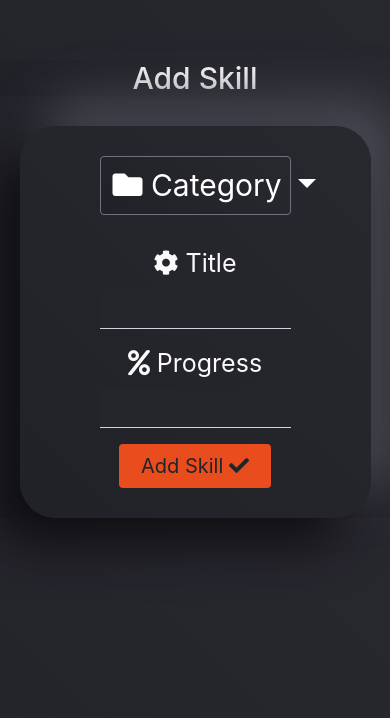
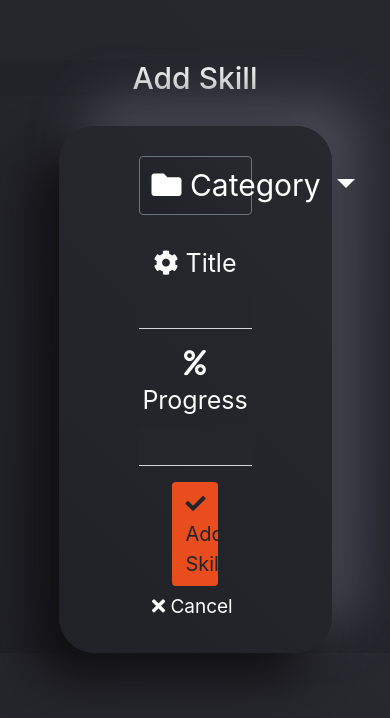
Before and after one commit to TanYa-Go/TanjaG.Portfolio, a Flask app: page /add_skill in a window 390 px wide. Shown: the part 70-788 px from the top of the page. Run offline with Flask 2, Linux system fonts and the light colour scheme; data that the repository does not hold is empty; some libraries are stand-ins or nearby versions; some web fonts are replaced.

Commit message:
Edit styling for add skill form

```diff
--- a/static/css/register.css
+++ b/static/css/register.css
@@ -9,7 +9,7 @@ body {
     margin-bottom: 20px;
   }
   .main-form {
-    width: 50%;
+    width: 60%;
     margin: auto;
     margin-top: 30px;
     padding: 30px 80px;
@@ -27,6 +27,10 @@ body {
      font-size: 20px;
      width: 30%;
 
+  }
+
+  .register-cancel {
+    font-size: 19px;
   }
 
   .form-control {
@@ -62,12 +66,12 @@ body {
   /* --- Media Queries -----*/
   @media only screen and (max-width: 1000px) {
     .main-form {
-      width: 90%;
+      width: 70%;
       font-size: 25px;
   }
 
   .btn-register {
-    width: 80%;
+    width: 40%;
   }
 
   .title-register{
--- a/templates/add_skill.html
+++ b/templates/add_skill.html
@@ -6,9 +6,9 @@
 
         {% include "components/flash.html" %}
         <form class="main-form col-12 col-lg-8 text-center" method="POST" action="{{ url_for('add_skill')}}">
-            <div class="dropdown">
-                <!-- category selection -->
-                <button class="btn btn-secondary dropdown-toggle validate" required type="button" id="dropdownMenuButton" data-toggle="dropdown" aria-haspopup="true" aria-expanded="false">
+
+           <div class="dropdown">
+               <button class="btn btn-secondary dropdown-toggle validate" required type="button" id="dropdownMenuButton" data-toggle="dropdown" aria-haspopup="true" aria-expanded="false">
                     <i class="fas fa-folder"></i> Category
                 </button>
                 <div class="dropdown-menu" aria-labelledby="dropdownMenuButton">
@@ -17,6 +17,7 @@
                      {% endfor %}
                 </div>
               </div>
+
               <!-- category name -->
                 <div class="form-group">
                     <i class="fas fa-cog"></i>
@@ -32,7 +33,9 @@
                     <input type="number" name="skill_percentage" id="skill_percentage" class="form-control" required>
                 </div>
                 <!-- submit button -->
-                <button type="submit" class="btn  btn-register">Add Skill <i class="fas fa-check"></i></button>
+                <button type="submit" class="btn  btn-register"><i class="fas fa-check"></i> Add Skill </button><br>
+                 <!-- cancel button -->
+                  <a href="{{ url_for('dashboard', username=session['user']) }}" class="register-cancel"><i class="fas fa-times"></i> Cancel <i class="fas fa-cancel"></i></a>
                 </div>
             </form>
 
```
